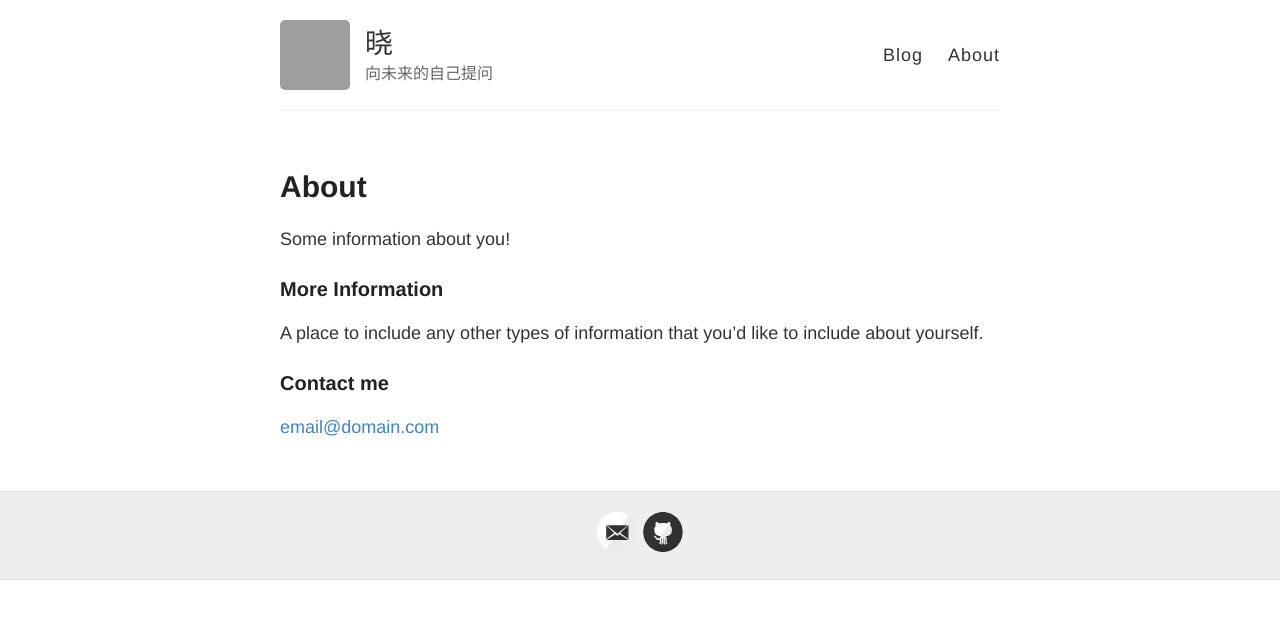
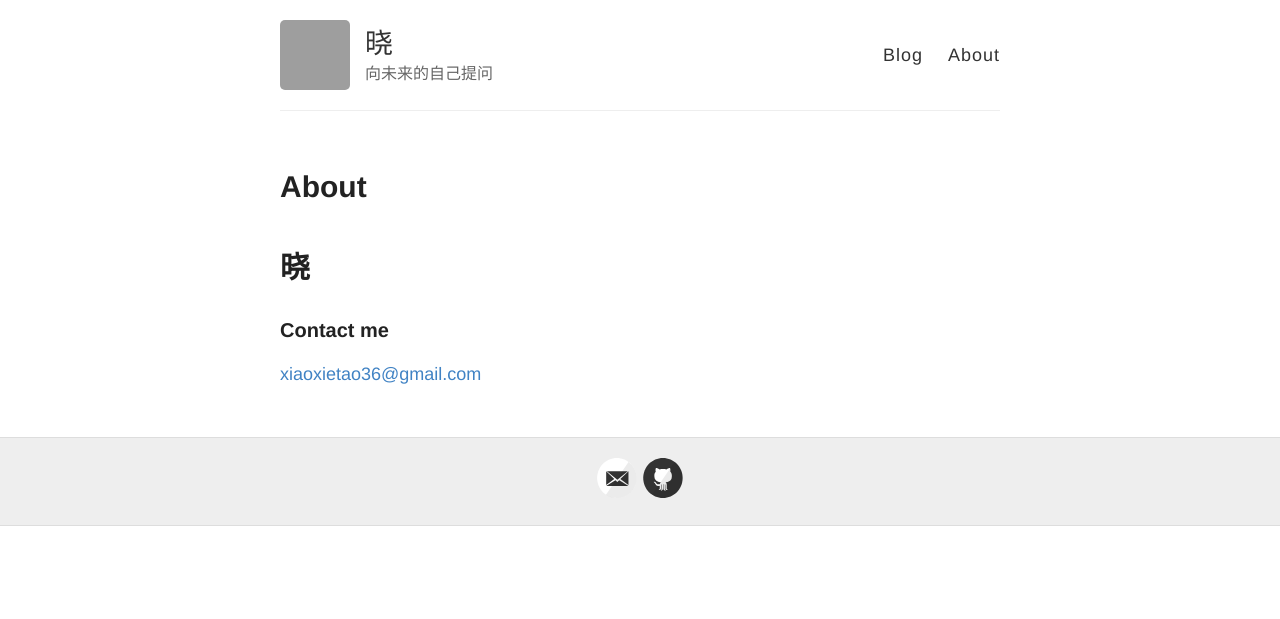
Before and after one commit to xiaogmail/xiaogmail.github.io.pass, a Jekyll site: the page built from about.md, in a window 1280 px wide. Shown: the top 619 px of the page. Built offline with Jekyll 4.4.1, drawn with Linux system fonts in a browser that asks for light colours; grey boxes are pictures that could not be loaded.

Commit message:
Update about.md

```diff
--- a/about.md
+++ b/about.md
@@ -4,12 +4,7 @@ title: About
 permalink: /about/
 ---
 
-Some information about you!
-
-### More Information
-
-A place to include any other types of information that you'd like to include about yourself.
-
+# 晓
 ### Contact me
 
-[email@domain.com](mailto:email@domain.com)
+[xiaoxietao36@gmail.com](mailto:xiaoxietao36@gmail.com)
```
